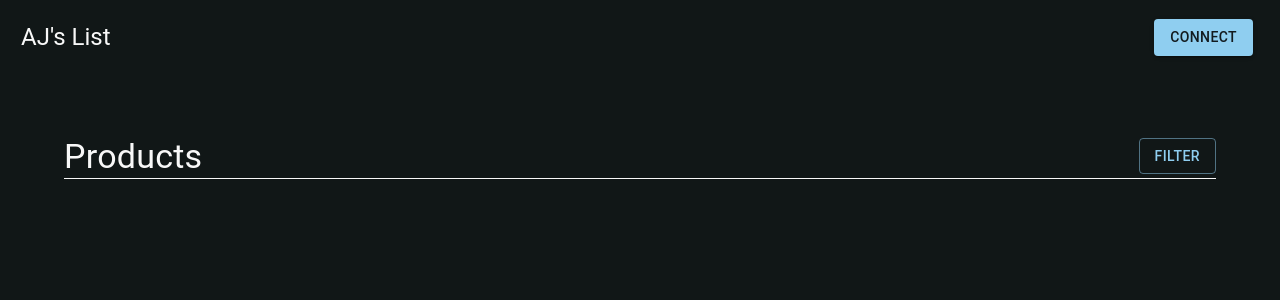
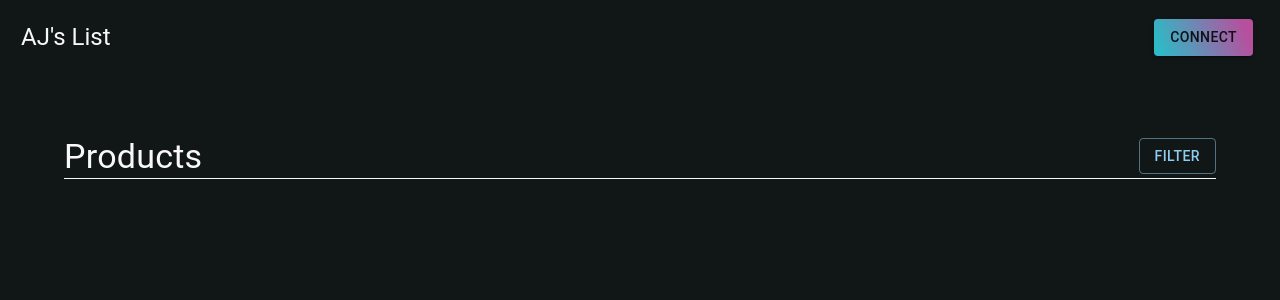
Before and after one commit to Aierus/AJsList, a React app in the folder frontend/: page / in a window 1280 px wide. Shown: the top 300 px of the page. Built offline with nearby package versions, Linux system fonts and the light colour scheme; no server answers.

Commit message:
connect to metamask added

```diff
--- a/frontend/package.json
+++ b/frontend/package.json
@@ -39,6 +39,8 @@
     "webpack-dev-server": "^4.11.1"
   },
   "dependencies": {
+    "@metamask/onboarding": "^1.0.1",
+    "@metamask/providers": "^10.2.1",
     "@types/react": "^18.0.26",
     "@types/react-dom": "^18.0.9",
     "@types/react-router-dom": "^5.3.3",
--- /dev/null
+++ b/frontend/src/components/Navbar/ConnectButton.tsx
@@ -0,0 +1,49 @@
+import * as React from "react";
+import { Button } from '@mui/material'
+import MetaMaskOnboarding from '@metamask/onboarding'
+import { MetaMaskInpageProvider } from "@metamask/providers";
+import detectEthereumProvider from '@metamask/detect-provider';
+
+const ethereum = window.ethereum as MetaMaskInpageProvider; // tsx workaround
+
+const initialize = async () => {
+  const provider = await detectEthereumProvider();
+  if (provider) {
+    console.log(ethereum.isConnected());
+  } else {
+    console.log('Please install MetaMask!');
+    const onboarding = new MetaMaskOnboarding();
+    onboarding.startOnboarding();
+  }
+
+  const loadMetamask = async () => {
+    // You need to await for user response on the metamask popup dialog
+    const accounts = await ethereum.request<string[]>({ method: 'eth_requestAccounts' });
+    if(accounts){
+       console.log(accounts[0]);
+       document.getElementById('connectButton').innerText = accounts[0].slice(0,7) + "..."
+    }
+  }
+
+  const chainId = await ethereum.request({ method: 'eth_chainId' });
+  console.log("Chain ID == %s", chainId)
+  // document.getElementById('connectButton').innerText = accounts[0]
+
+  loadMetamask()
+}
+
+export const ConnectButton = () => {
+  return (
+    <Button
+      id='connectButton'
+      sx={{ background: 'linear-gradient(248.86deg, #B6509E 10.51%, #2EBAC6 93.41%)'}}
+      onClick={() => {
+        initialize();
+      }}
+    variant="contained">
+    Connect</Button>
+  )
+}
+
+
+export default ConnectButton
--- a/frontend/src/components/Navbar/NavbarContainer.tsx
+++ b/frontend/src/components/Navbar/NavbarContainer.tsx
@@ -1,6 +1,7 @@
 import * as React from 'react'
 
-import { Box, Button, Container, Typography, useTheme } from '@mui/material'
+import { Box, Container, Typography, useTheme } from '@mui/material'
+import { ConnectButton } from './ConnectButton'
 
 const NavbarContainer = () => {
     const theme = useTheme()
@@ -27,7 +28,7 @@ const NavbarContainer = () => {
                     AJ's List
                 </Typography>
 
-                <Button variant="contained">Connect</Button>
+                <ConnectButton />
             </Box>
         </Container>
     )
--- a/frontend/tsconfig.json
+++ b/frontend/tsconfig.json
@@ -7,6 +7,7 @@
         "jsx": "react",
         "allowJs": true,
         "moduleResolution": "node",
+        "allowSyntheticDefaultImports": true,
         "types": ["node"]
     },
     "include": [
```
Also changed, not shown: 1 other file (tests, documents, lock files or other folders).
